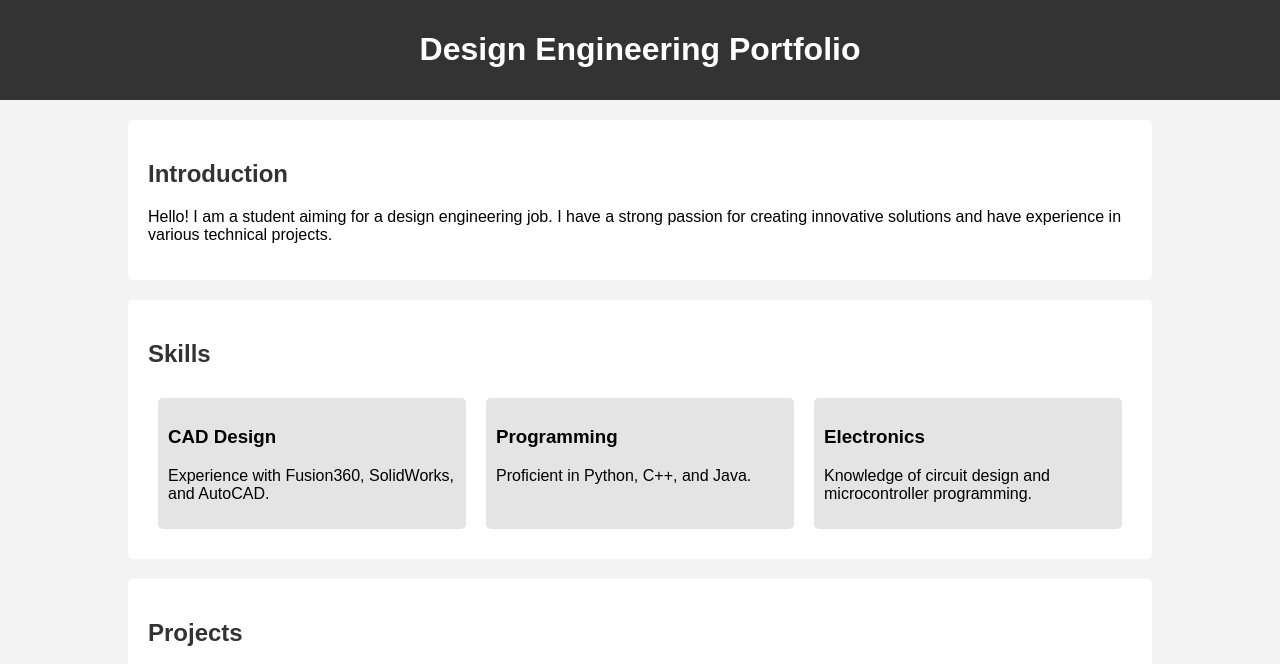
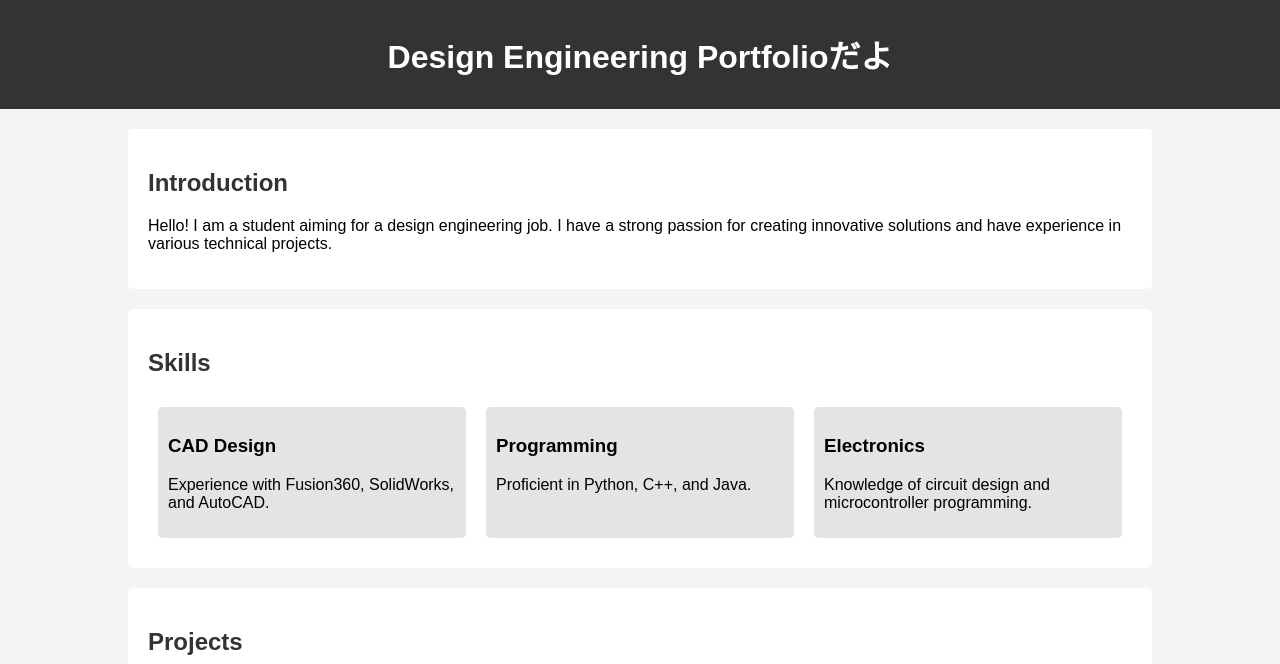
Before and after one commit to ookubo-design/portfolio, a plain HTML site: page index.html in a window 1280 px wide. Shown: the top 664 px of the page. Drawn offline with Linux system fonts and the light colour scheme.

Commit message:
Update index.html

```diff
--- a/index.html
+++ b/index.html
@@ -51,7 +51,7 @@
 </head>
 <body>
     <header>
-        <h1>Design Engineering Portfolio</h1>
+        <h1>Design Engineering Portfolioだよ</h1>
     </header>
     <div class="container">
         <section>
```
